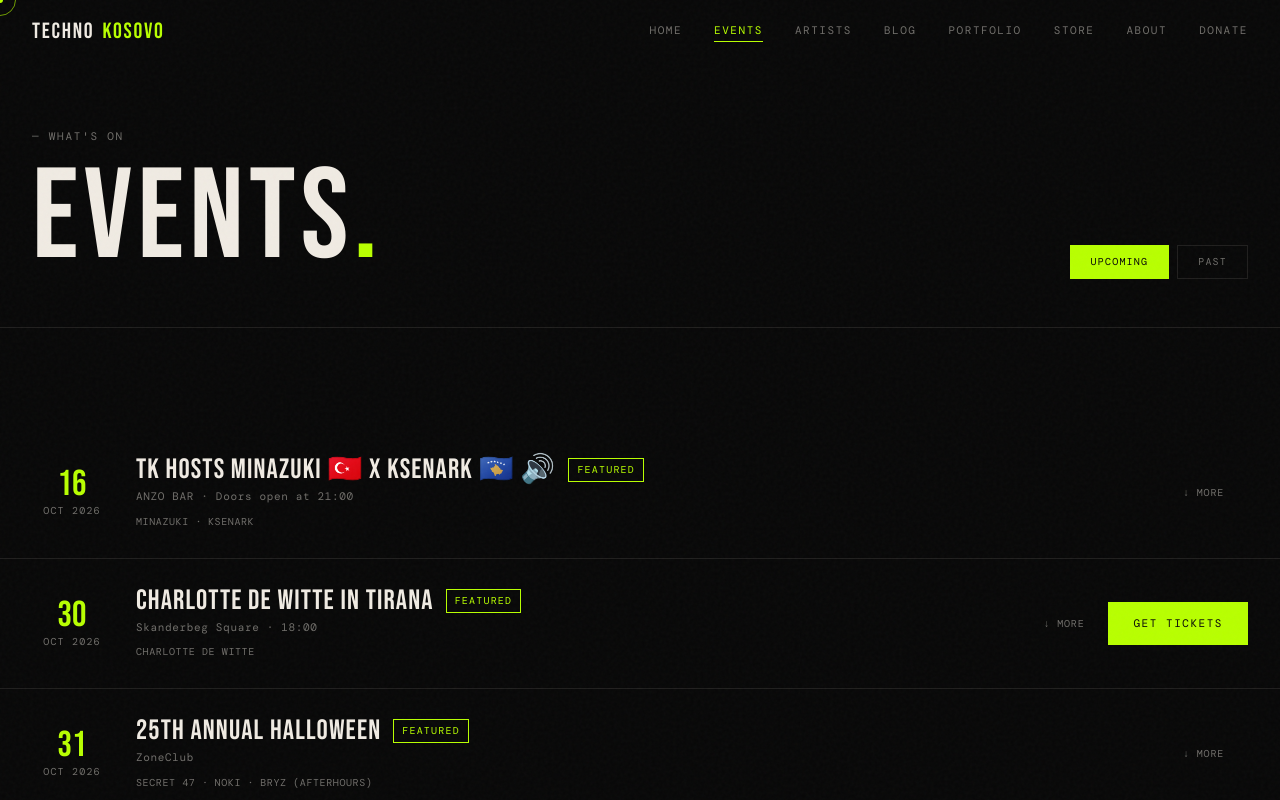
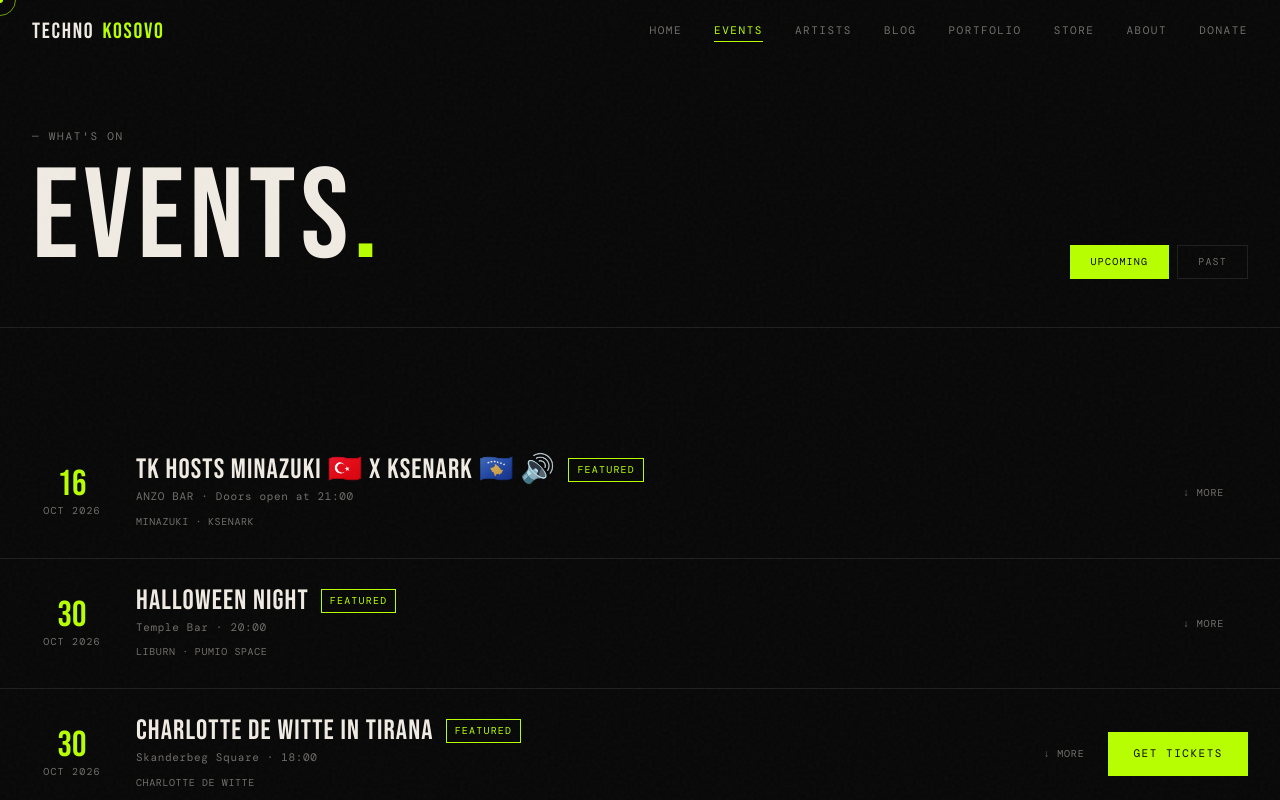
Before and after one commit to eronbegiqi/Techno-kosova-website, a React (Vite) app: page /events in a window 1280 px wide. Shown: the top 800 px of the page. Built offline with nearby package versions, Linux system fonts and the light colour scheme; a web font is replaced by a local one.

Commit message:
temple bar halloween night added

```diff
--- a/src/data.js
+++ b/src/data.js
@@ -569,6 +569,23 @@ From New York to Prishtina, bringing another night of dark energy and dancefloor
     posterColor: '#24152f',
   },
   {
+    id: 'halloween-night-liburn-b2b-pumio-space',
+    title: 'HALLOWEEN NIGHT',
+    subtitle: 'Liburn B2B Pumio Space',
+    date: '2026-10-30',
+    time: '20:00',
+    venue: 'Temple Bar',
+    address: 'Ferizaj, Kosovo',
+    lineup: ['Liburn', 'Pumio Space'],
+    description: 'This Friday October 30 from 8PM Liburn and Pumio taking over.',
+    ticketLink: null,
+    image: 'https://i.postimg.cc/kG2kbvRm/868434054-18652326892050036-3721121052510130800-n.jpg',
+    price: 'TBA',
+    soldOut: false,
+    featured: true,
+    posterColor: '#21152a',
+  },
+  {
     id: 'mihai-popoviciu-next-level',
     title: 'MIHAI POPOVICIU - NEXT LEVEL',
     subtitle: 'An Experimental Concept',
```
